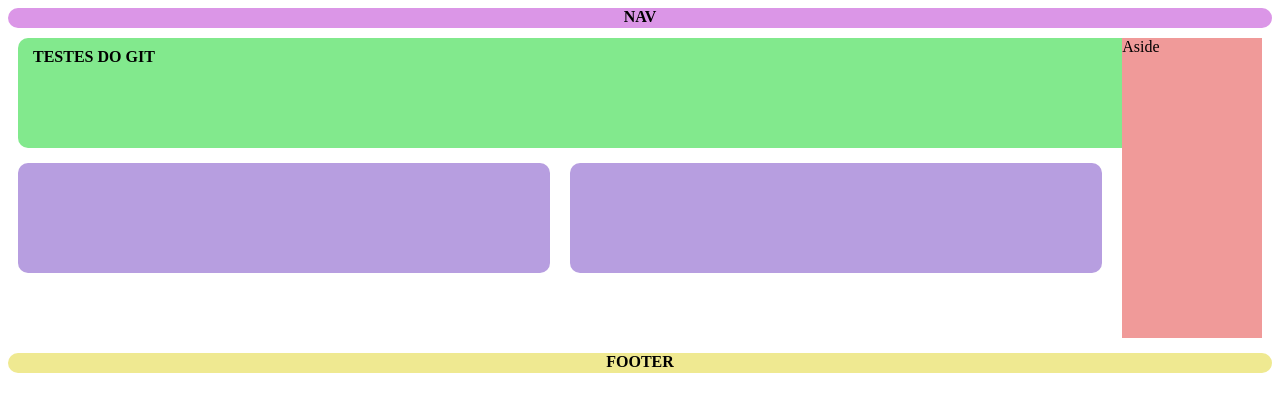
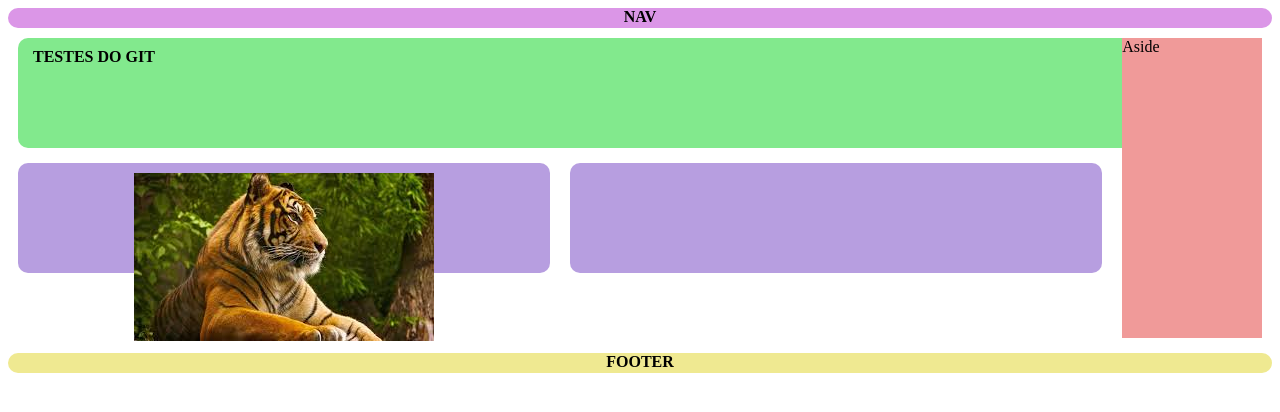
Before and after one commit to emersoncavalcanti-prof/website, a plain HTML site: page index.html in a window 1280 px wide. Drawn offline with Linux system fonts and the light colour scheme.

Commit message:
add tigre

```diff
--- a/index.html
+++ b/index.html
@@ -15,7 +15,7 @@
     <div id="conteudo">
         <header>testes do git</header>
         <div class="container">
-        <section></section>
+        <section><img src="assets/img/tigre.jpg" alt=""></section>
         <section></section>
     </div>
     </div>
```
